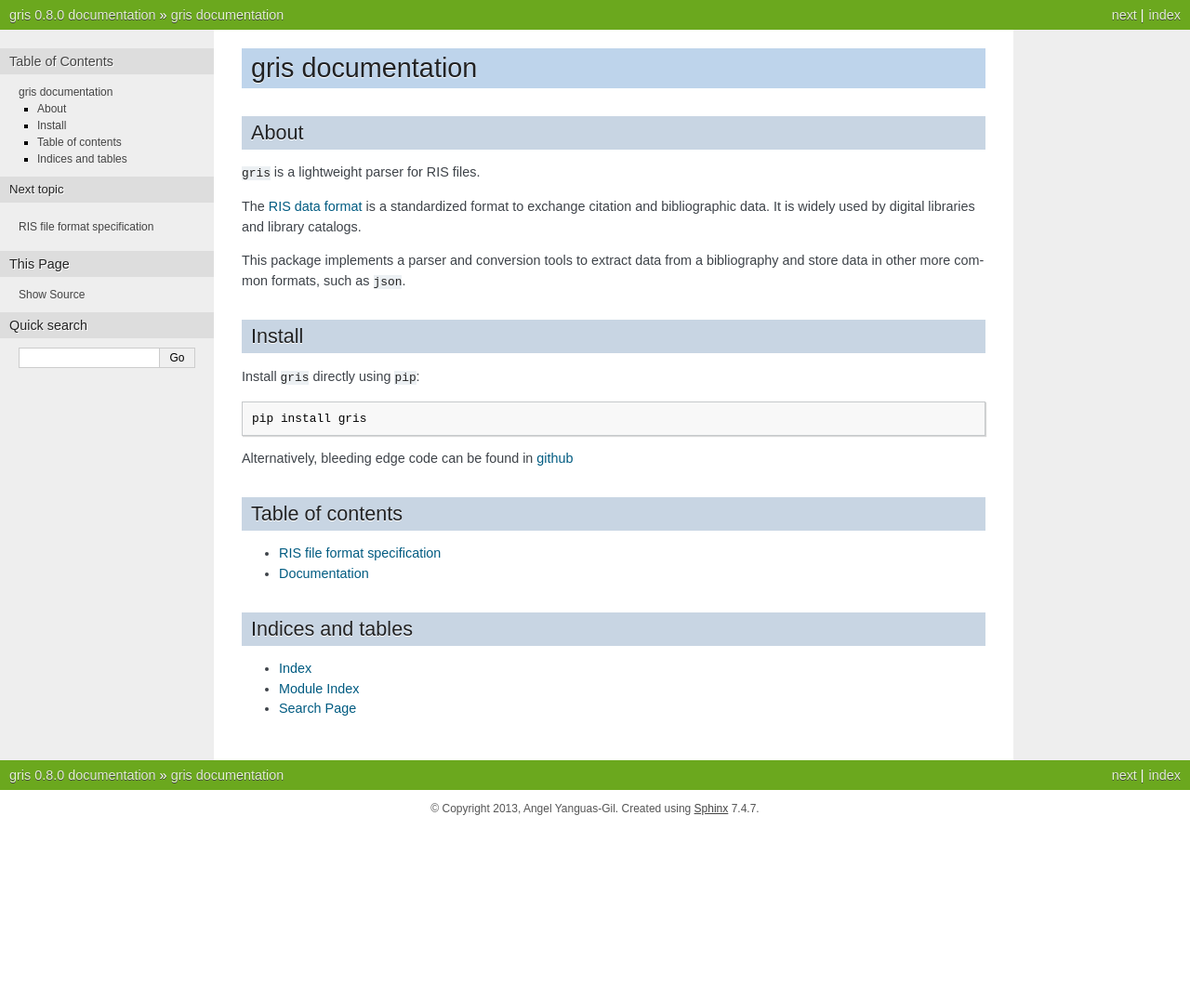
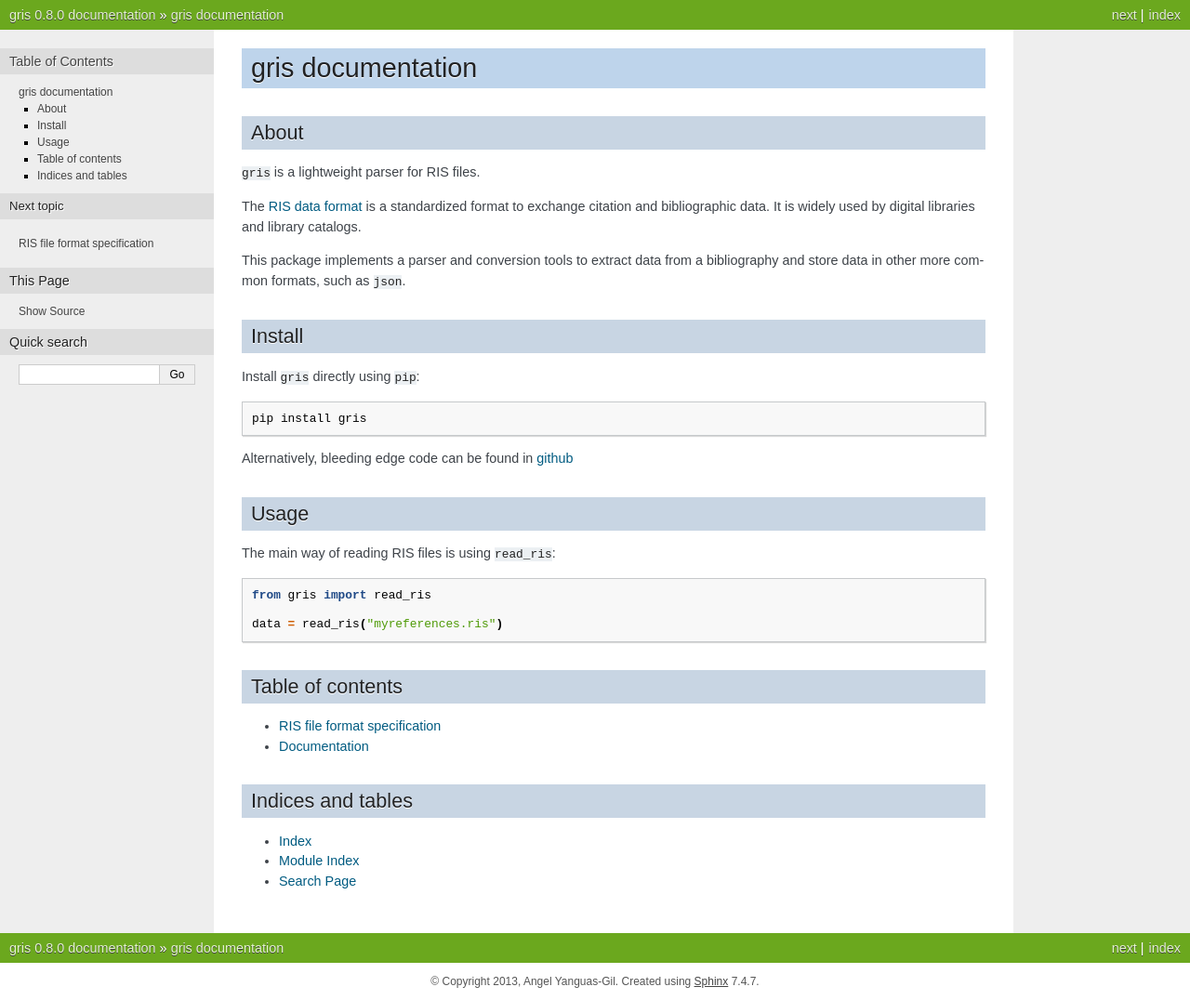
Before and after one commit to anglyan/gris, a Sphinx documentation site: the page built from docs/source/index.rst, in a window 1280 px wide. Shown: the whole page at 93% size. Built offline with Sphinx 7.4.7, drawn with Linux system fonts in a browser that asks for light colours; before the commit the page ends 900 px from its top, so only the background shows below that.

Commit message:
updated docs

```diff
--- a/docs/source/index.rst
+++ b/docs/source/index.rst
@@ -29,6 +29,16 @@ Install ``gris`` directly using ``pip``::
 Alternatively, bleeding edge code can be found in `github <https://github.com/anglyan/gris>`_
 
 
+Usage
+-----
+
+The main way of reading RIS files is using ``read_ris``::
+
+   from gris import read_ris
+
+   data = read_ris("myreferences.ris")
+
+
 
 Table of contents
 -----------------
```
